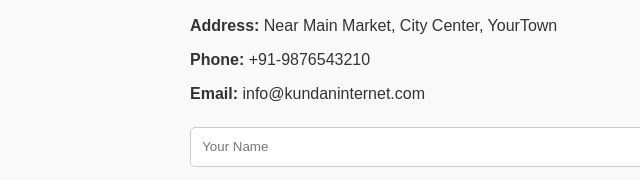
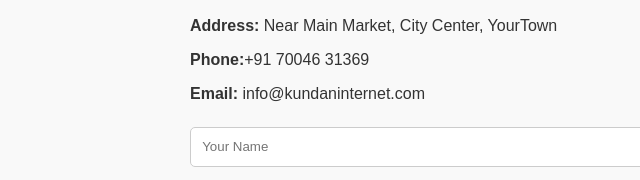
Before and after one commit to manishhunter/Kundan-internet, a plain HTML site: page index.html in a window 1280 px wide. Shown: the part 994-1174 px from the top of the page, 0-640 px from the left. Drawn offline with Linux system fonts and the light colour scheme.

Commit message:
Update index.html

```diff
--- a/index.html
+++ b/index.html
@@ -113,7 +113,7 @@
   <section id="contact">
     <h2>Contact Us</h2>
     <p><b>Address:</b> Near Main Market, City Center, YourTown</p>
-    <p><b>Phone:</b> +91-9876543210</p>
+    <p><b>Phone:</b>+91 70046 31369</b>
     <p><b>Email:</b> info@kundaninternet.com</p>
 
     <form>
```
